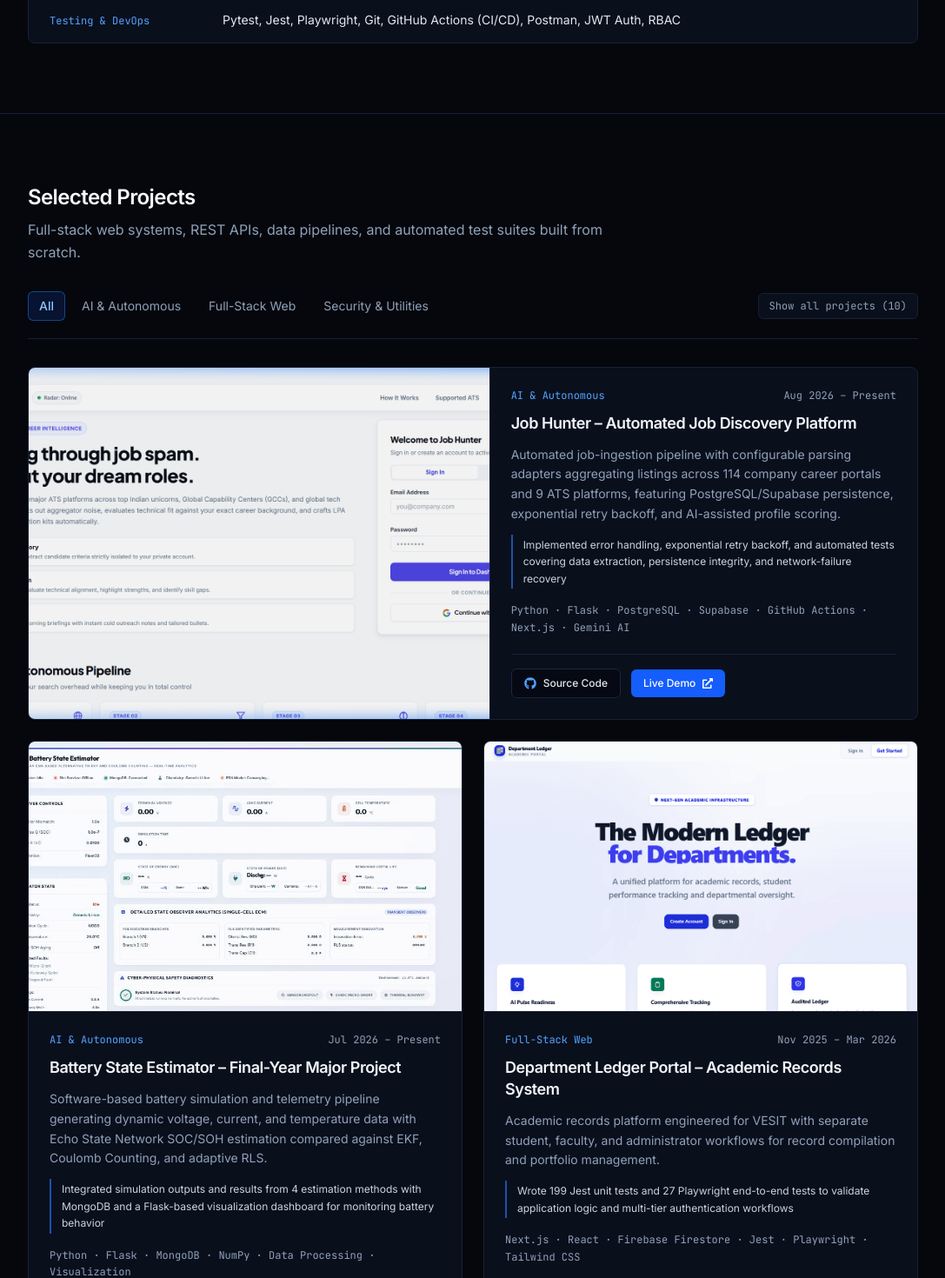
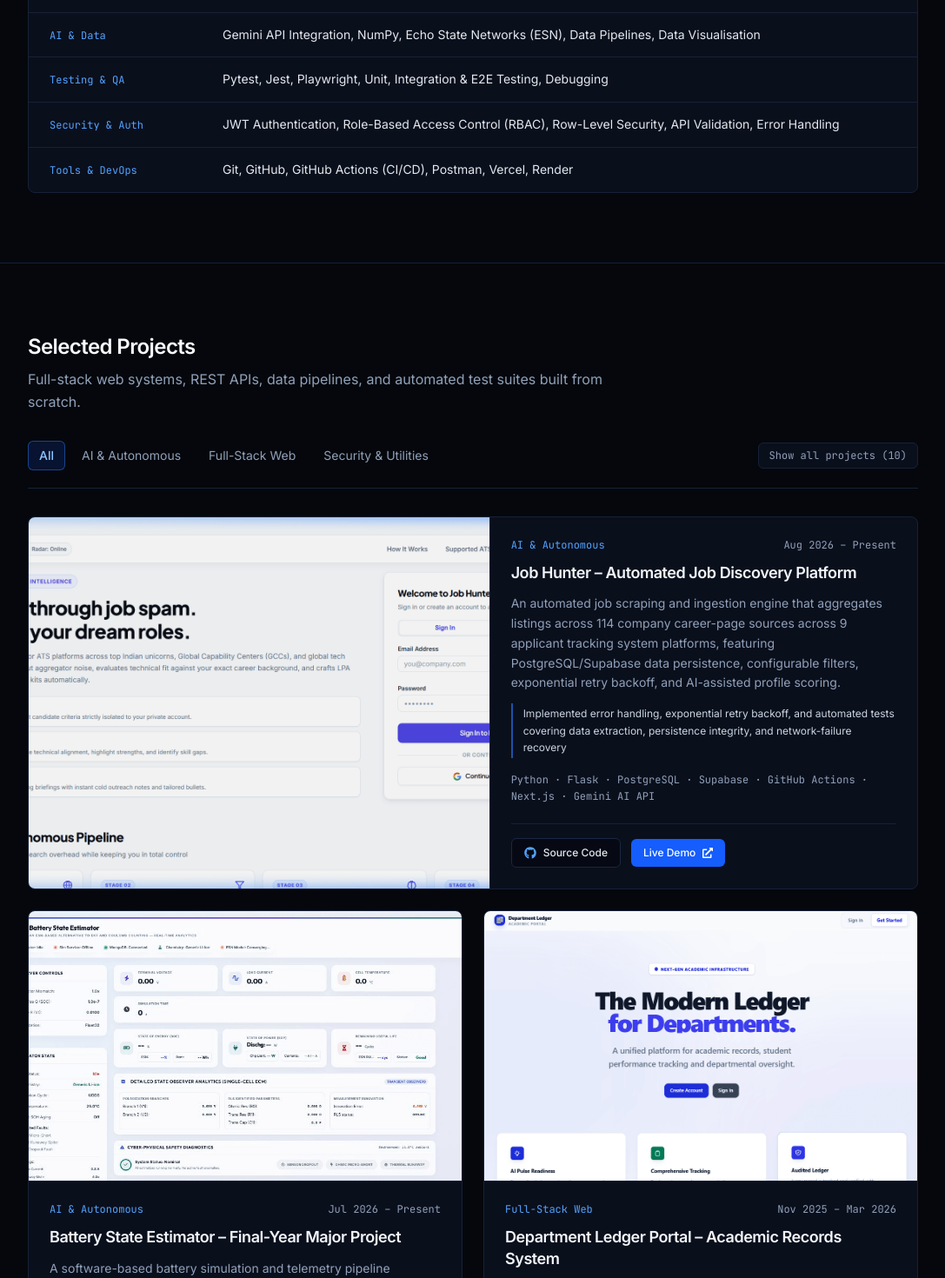
Before and after one commit to tanish-jain-225/tanish-portfolio, a Next.js app: page / in a window 1280 px wide. Shown: the part 1640-3110 px from the top of the page at 87% size, without its empty margins (96-1183 px from the left). Built offline with nearby package versions, Linux system fonts and the light colour scheme.

Commit message:
feat: synchronize portfolio data with master resume and deduplicate tech stack

```diff
--- a/data/index.ts
+++ b/data/index.ts
@@ -414,7 +414,11 @@ export const techStack = [
   "Supabase",
   "MongoDB",
   "Firebase Firestore",
-  "Gemini API Integration",
+  "Firebase Admin",
+  "Gemini AI API",
+  "Multi-LLM Orchestration",
+  "Prompt Engineering",
+  "Structured JSON Schemas",
   "Echo State Networks (ESN)",
   "Data Pipelines",
   "RESTful API Design",
@@ -425,14 +429,17 @@ export const techStack = [
   "HTML5",
   "CSS3",
   "Tailwind CSS",
+  "Row-Level Security",
+  "JWT Authentication",
+  "Role-Based Access Control (RBAC)",
   "Jest",
   "Playwright",
+  "Hypothesis",
   "Pytest",
   "Git & GitHub",
   "GitHub Actions (CI/CD)",
   "Postman",
-  "JWT Auth",
-  "RBAC",
+  "Microservices",
   "Vercel",
   "Render",
 ];
@@ -441,7 +448,7 @@ export const projects: Project[] = [
   {
     id: 1,
     title: "Job Hunter – Automated Job Discovery Platform",
-    des: "Automated job-ingestion pipeline with configurable parsing adapters aggregating listings across 114 company career portals and 9 ATS platforms, featuring PostgreSQL/Supabase persistence, exponential retry backoff, and AI-assisted profile scoring.",
+    des: "An automated job scraping and ingestion engine that aggregates listings across 114 company career-page sources across 9 applicant tracking system platforms, featuring PostgreSQL/Supabase data persistence, configurable filters, exponential retry backoff, and AI-assisted profile scoring.",
     img: "/job-hunter.png",
     techStack: [
       "Python",
@@ -450,7 +457,7 @@ export const projects: Project[] = [
       "Supabase",
       "GitHub Actions",
       "Next.js",
-      "Gemini AI",
+      "Gemini AI API",
     ],
     demoLink: "https://job-hunter-web-board.vercel.app",
     sourceLink: "https://github.com/tanish-jain-225/job-hunter",
@@ -468,7 +475,7 @@ export const projects: Project[] = [
   {
     id: 2,
     title: "Battery State Estimator – Final-Year Major Project",
-    des: "Software-based battery simulation and telemetry pipeline generating dynamic voltage, current, and temperature data with Echo State Network SOC/SOH estimation compared against EKF, Coulomb Counting, and adaptive RLS.",
+    des: "A software-based battery simulation and telemetry pipeline generating voltage, current, and temperature data across configurable drive cycles with Echo State Network-based SOC/SOH estimation compared against EKF, Coulomb Counting, and adaptive RLS methods.",
     img: "/battery-estimator.png",
     techStack: [
       "Python",
@@ -477,6 +484,7 @@ export const projects: Project[] = [
       "NumPy",
       "Data Processing",
       "Visualization",
+      "Echo State Networks (ESN)",
     ],
     demoLink: "https://battery-visualizer.onrender.com",
     sourceLink: "https://github.com/tanish-jain-225/Battery_State_Estimator_BE_Project_2026_2027",
@@ -484,9 +492,9 @@ export const projects: Project[] = [
     category: "AI & Autonomous",
     duration: "Jul 2026 – Present",
     features: [
-      "Developed a software-based battery simulation and telemetry pipeline generating voltage, current, and temperature dynamics across configurable drive cycles",
+      "Developed a software-based battery simulation and telemetry pipeline generating voltage, current, and temperature dynamics across configurable drive cycles and fault scenarios",
       "Implemented Echo State Network-based SOC/SOH estimation and comparative analysis against Extended Kalman Filter, Coulomb Counting, and adaptive RLS methods",
-      "Integrated simulation outputs and results from 4 estimation methods with MongoDB and a Flask-based visualization dashboard for monitoring battery behavior",
+      "Integrated simulation outputs and results from 4 estimation methods with MongoDB and a Flask-based visualization dashboard for monitoring battery behavior and comparing model performance",
     ],
     course: "Battery Simulation & Neural Estimation",
     date: "2026-07-01",
@@ -494,15 +502,17 @@ export const projects: Project[] = [
   {
     id: 3,
     title: "Department Ledger Portal – Academic Records System",
-    des: "Academic records platform engineered for VESIT with separate student, faculty, and administrator workflows for record compilation and portfolio management.",
+    des: "An academic records portal engineered for VESIT with separate student, faculty, and administrator workflows for record compilation and portfolio management.",
     img: "/department-ledger-portal.png",
     techStack: [
       "Next.js",
       "React",
-      "Firebase Firestore",
+      "Firebase Admin",
+      "Firestore",
+      "Gemini AI API",
+      "Tailwind CSS",
       "Jest",
       "Playwright",
-      "Tailwind CSS",
     ],
     demoLink: "https://department-ledger-portal.vercel.app",
     sourceLink: "https://github.com/tanish-jain-225/Department-Ledger-Portal",
@@ -512,7 +522,7 @@ export const projects: Project[] = [
     features: [
       "Developed an academic records platform with separate student, faculty, and administrator workflows for record compilation and portfolio management",
       "Implemented role-based access control (RBAC), audit logging, and document autofill using parsed data for structured academic record management",
-      "Wrote 199 Jest unit tests and 27 Playwright end-to-end tests to validate application logic and multi-tier authentication workflows",
+      "Wrote 199 Jest unit tests and 27 Playwright end-to-end tests to validate application logic, multi-tier authentication workflows, and user journeys",
     ],
     course: "Web Architecture & Document Systems",
     date: "2025-11-15",
@@ -520,14 +530,14 @@ export const projects: Project[] = [
   {
     id: 4,
     title: "Edvanta – AI-Assisted Learning Platform",
-    des: "Intelligent learning platform recognized as a National Finalist at Hack Celestial 2.0 (Top 10 out of 320+ teams). Deployed with 33 modular REST endpoints supporting assessment workflows and personalized pathways.",
+    des: "An intelligent learning platform recognized as a National Finalist at Hack Celestial 2.0 (Top 10 out of 320+ teams). Deployed with 33 modular REST endpoints supporting assessment workflows, automated roadmap generation, and personalized learning pathways.",
     img: "/edvanta.png",
     techStack: [
       "Python",
       "Flask",
       "React.js",
       "Pydantic",
-      "Gemini AI",
+      "Gemini AI API",
       "MongoDB",
       "Firebase",
     ],
@@ -537,7 +547,7 @@ export const projects: Project[] = [
     category: "AI & Autonomous",
     duration: "May 2025 – Sep 2025",
     features: [
-      "Designed and deployed 33 modular REST endpoints supporting assessment workflows, automated roadmap generation, and personalized learning pathways",
+      "Designed and deployed 33 modular REST endpoints supporting assessment workflows, automated roadmap generation, AI-assisted assessment generation, and personalized learning pathways",
       "Integrated Gemini API to power contextual evaluation and dynamic technical assessment generation",
       "Implemented Pydantic request validation, Firebase JWT authentication, protected-route middleware, and role-based authorization for controlled API access",
     ],
@@ -546,8 +556,8 @@ export const projects: Project[] = [
   },
   {
     id: 5,
-    title: "DineEase – Restaurant Ordering System",
-    des: "Full-stack restaurant ordering application featuring menu browsing, persistent cart management, checkout, role-protected administrator workflows, and MongoDB-backed order processing.",
+    title: "DineEase – Restaurant Order & Menu Management",
+    des: "A full-stack restaurant order and menu management system featuring synchronized cart persistence across sessions, real-time order lifecycle tracking, role-protected administrator workflows, and an intuitive kitchen dashboard.",
     img: "/hotel.png",
     techStack: ["React.js", "Node.js", "Express.js", "MongoDB", "Tailwind CSS"],
     demoLink: "https://hotel-management-system-web.vercel.app",
@@ -556,7 +566,7 @@ export const projects: Project[] = [
     category: "Full-Stack Web",
     duration: "Jan 2025 – Mar 2025",
     features: [
-      "Developed a full-stack restaurant ordering application with menu browsing, cart management, checkout, and administrator dashboards",
+      "Developed a full-stack restaurant ordering application with menu browsing, persistent cart management, checkout, and administrator dashboards",
       "Implemented role-protected administrator workflows and MongoDB-backed order processing with persistent application data",
       "Wrote 35 automated tests covering order calculations, order-payload handling, and route protection",
     ],
@@ -674,26 +684,26 @@ export const workExperience: WorkExperienceItem[] = [
   {
     id: 1,
     title: "Team Lead — B.E. Major Project",
-    desc: "Led a 4-member team building a battery analytics platform, defining the system architecture, delegating core modules, and integrating simulation and visualization components into one deployed system.",
+    desc: "Led a 4-member team building a battery analytics platform, defining system architecture, delegating core modules, and integrating simulation, estimation, and Flask visualization outputs with MongoDB into one deployed system.",
     thumbnail: "",
     link: "https://battery-visualizer.onrender.com",
     duration: "Jul 2026 – Present",
   },
   {
     id: 2,
+    title: "National Finalist — Hack Celestial 2.0",
+    desc: "Reached the national finals out of 320+ participating teams with Edvanta, shipping 33 modular REST endpoints with Pydantic validation, Firebase JWT authentication, and Gemini-powered assessment generation.",
+    thumbnail: "",
+    link: "https://edvanta-web.vercel.app",
+    duration: "Sep 2025",
+  },
+  {
+    id: 3,
     title: "Co-organizer — UniMerge 1.0",
-    desc: "Coordinated technical operations, submission validation, and developer support for a national hackathon with 130+ participants.",
+    desc: "Coordinated technical operations, submission validation, judging logistics, and live developer support for a national hackathon hosting 130+ participants.",
     thumbnail: "",
     link: "https://linkedin.com/in/tanish-jain-tj02022005",
     duration: "Apr 2026",
-  },
-  {
-    id: 3,
-    title: "National Finalist — Hack Celestial 2.0",
-    desc: "Reached the national finals with Edvanta in an engineering hackathon competition involving 320+ participating teams.",
-    thumbnail: "",
-    link: "https://edvanta-web.vercel.app",
-    duration: "Sep 2025",
   },
 ];
 
@@ -726,7 +736,7 @@ export const personalInfo: PersonalInfo = {
   university: "Vivekanand Education Society's Institute of Technology (VESIT), Mumbai",
   degree: "B.E. in Automation & Robotics Engineering (Expected 2027)",
   status: "Software Engineer & Full-Stack Developer",
-  bio: "Final-year Automation and Robotics Engineering student (Class of 2027) at VESIT Mumbai with hands-on experience building and deploying production full-stack web applications, REST APIs, database-backed systems, and automated data pipelines across Python, TypeScript, React, Next.js, Flask, Node.js, and PostgreSQL.",
+  bio: "Full-stack developer and final-year engineering student at VESIT Mumbai (Class of 2027). Experienced in building production full-stack web applications, REST APIs, database-backed systems, and automated data pipelines with Python, TypeScript, React, Next.js, Flask, Node.js, and PostgreSQL. National hackathon finalist who also led a 4-member team on a final-year battery analytics platform, with a practical focus on role-based access control, automated testing (Jest, Playwright, Pytest), and AI integration.",
   experience: "2+ years",
   projectsCompleted: "20+",
   technologiesUsed: "20+",
@@ -816,11 +826,11 @@ export const skillCategories: SkillCategory[] = [
   },
   {
     category: "Frontend",
-    items: ["React.js", "Next.js", "Tailwind CSS", "Responsive Design", "State Management"],
+    items: ["React.js", "Next.js", "HTML5", "CSS3", "Tailwind CSS", "Responsive Design", "State Management"],
   },
   {
     category: "Backend & APIs",
-    items: ["Node.js", "Express.js", "Flask", "RESTful API Design", "Pydantic", "Microservices"],
+    items: ["Node.js", "Express.js", "Flask", "RESTful API Design", "Pydantic Validation", "Microservices"],
   },
   {
     category: "Databases & Cloud",
@@ -828,11 +838,19 @@ export const skillCategories: SkillCategory[] = [
   },
   {
     category: "AI & Data",
-    items: ["Gemini API Integration", "NumPy", "Echo State Networks (ESN)", "Data Pipelines"],
+    items: ["Gemini API Integration", "NumPy", "Echo State Networks (ESN)", "Data Pipelines", "Data Visualisation"],
   },
   {
-    category: "Testing & DevOps",
-    items: ["Pytest", "Jest", "Playwright", "Git", "GitHub Actions (CI/CD)", "Postman", "JWT Auth", "RBAC"],
+    category: "Testing & QA",
+    items: ["Pytest", "Jest", "Playwright", "Unit, Integration & E2E Testing", "Debugging"],
+  },
+  {
+    category: "Security & Auth",
+    items: ["JWT Authentication", "Role-Based Access Control (RBAC)", "Row-Level Security", "API Validation", "Error Handling"],
+  },
+  {
+    category: "Tools & DevOps",
+    items: ["Git", "GitHub", "GitHub Actions (CI/CD)", "Postman", "Vercel", "Render"],
   },
 ];
 
```
